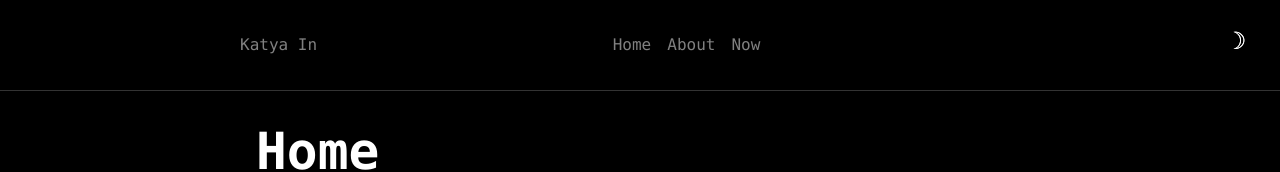
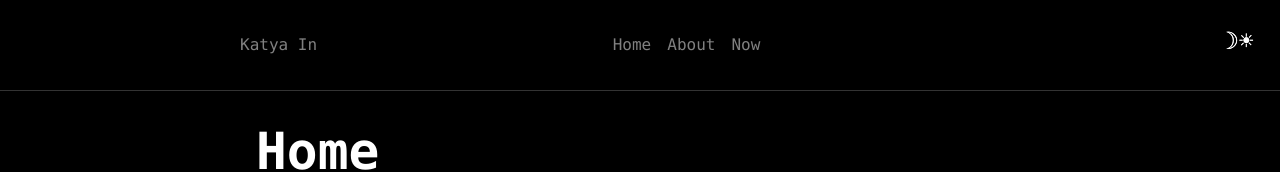
Before and after one commit to katchinsky/katya-in, a React (Vite) app: page / in a window 1280 px wide. Shown: the top 172 px of the page. Built offline with nearby package versions, Linux system fonts and the light colour scheme.

Commit message:
fixing sun/moon toggle

```diff
--- /dev/null
+++ b/src/components/ThemeToggle.css
@@ -0,0 +1,13 @@
+
+.theme-toggle .moon,
+.theme-toggle .sun {
+  position: absolute;
+}
+
+.theme-toggle.light .moon {
+  opacity: 0;
+}
+
+.theme-toggle.dark .sun {
+  opacity: 0;
+}
--- a/src/components/ThemeToggle.tsx
+++ b/src/components/ThemeToggle.tsx
@@ -40,11 +40,12 @@ export const ThemeToggle: React.FC = () => {
 
   return (
     <button
-      className="theme-toggle"
+      className={`theme-toggle ${isDarkMode ? 'dark' : 'light'}`}
       onClick={toggleTheme}
       aria-label={isDarkMode ? 'Switch to Light Mode' : 'Switch to Dark Mode'}
     >
-      {isDarkMode ? '☽' : '☀︎'}
+      <span className="moon">☽</span>
+      <span className="sun">☀︎</span>
     </button>
   );
 };
```
